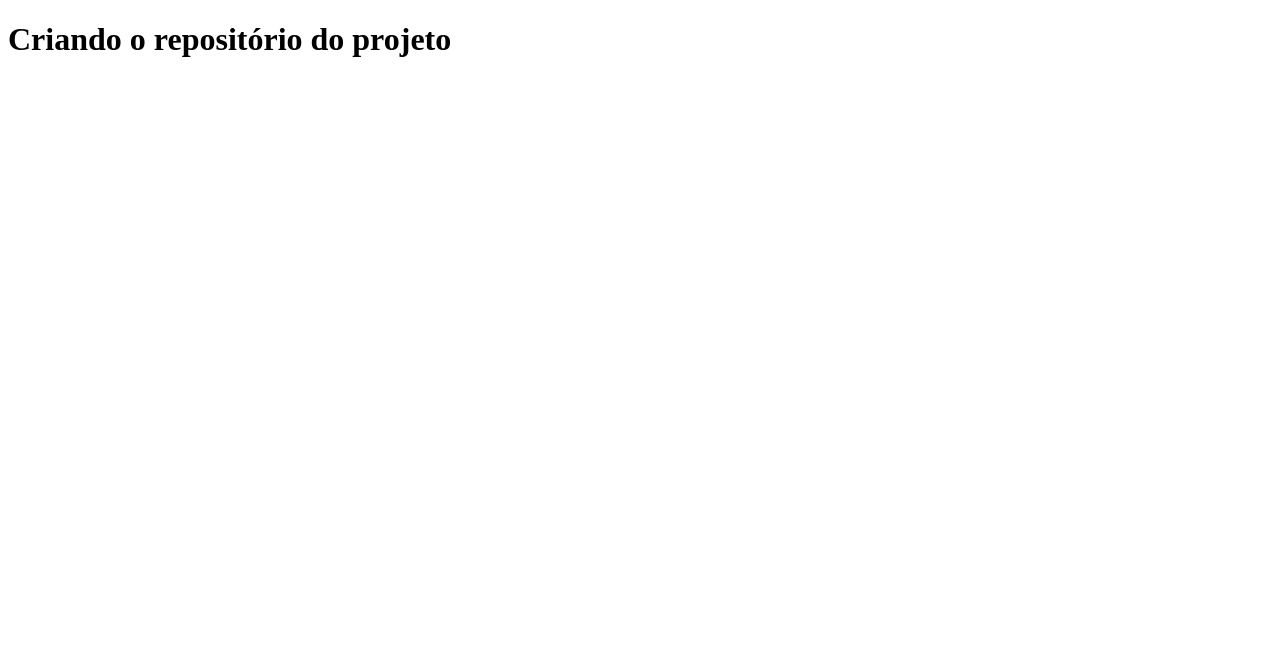
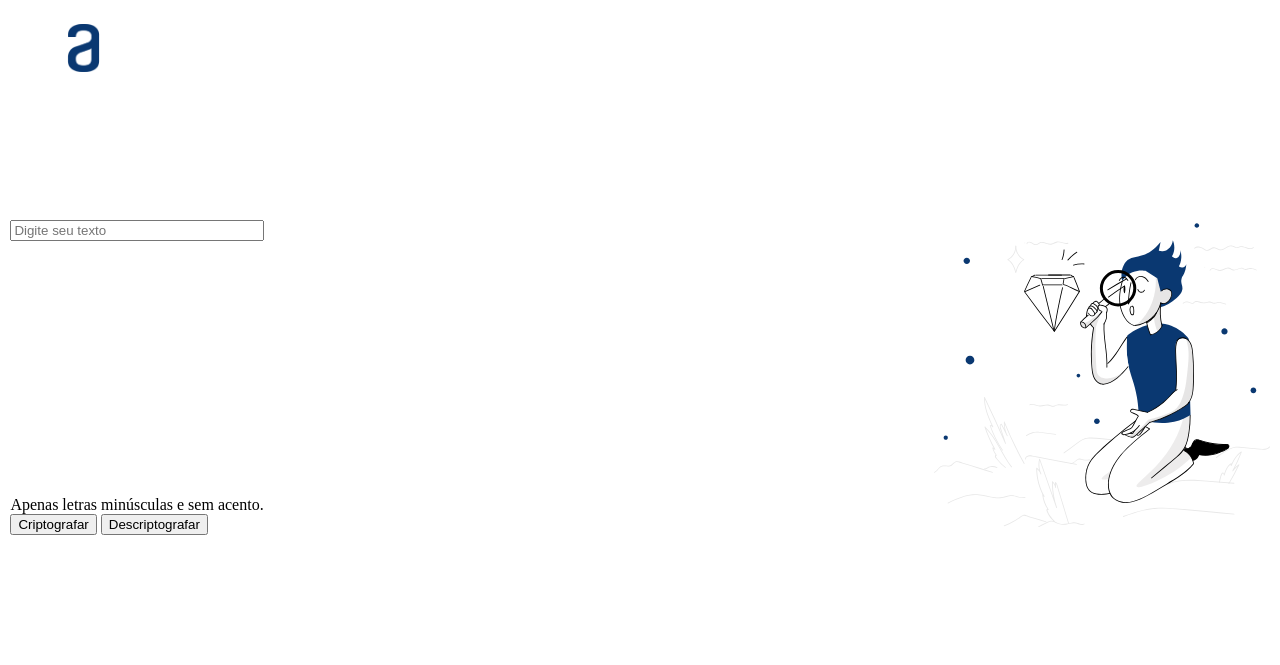
Before and after one commit to fefo1811/Decodificador-de-Texto, a plain HTML site: page index.html in a window 1280 px wide. Drawn offline with Linux system fonts and the light colour scheme.

Commit message:
Adicionando os elementos na página

```diff
--- /dev/null
+++ b/assets/css/styles.css
@@ -0,0 +1,20 @@
+.logo_alura {
+    width: 120px;
+    height: 48px;
+    padding: 1rem;
+}
+
+.container_principal {
+    display: flex;
+    justify-content: center;
+    align-items: center;
+    margin-bottom: 73px;
+    gap: 670px;
+}
+
+.container_conteudo {
+    height: 570px;
+    display: flex;
+    flex-direction: column;
+    justify-content: space-around;
+}
--- a/index.html
+++ b/index.html
@@ -4,8 +4,35 @@
     <meta charset="UTF-8">
     <meta name="viewport" content="width=device-width, initial-scale=1.0">
     <title>Primeira Página</title>
+
+    <link rel="stylesheet" href="assets/css/styles.css">
 </head>
 <body>
-    <h1>Criando o repositório do projeto</h1>
+    <header class="container_cabecalho">
+        <img src="assets/img/alura-logo.png" alt="Imagem do logo da Alura" class="logo_alura">
+    </header>
+
+    <main class="container_principal">
+
+        <section class="container_conteudo">
+            <input type="text" name="texto" placeholder="Digite seu texto" id="texto_input" class="texto_input">
+
+            <div class="container_botao">
+                <span>Apenas letras minúsculas e sem acento.</span>
+
+                <div class="container_teste">
+                    <button>Criptografar</button>
+                    <button>Descriptografar</button>
+                </div>
+            </div>
+        </section>
+
+        <aside class="container_lateral">
+            <img src="assets/img/imagem-1.svg" alt="Homem usando uma lupa para ver um diamante">
+        </aside>
+
+    </main>
+
+    <footer></footer>
 </body>
 </html>
```
Also changed, not shown: assets/img/alura-logo.png (added), assets/img/exclamacao.png (added), assets/img/imagem-1.svg (added).
